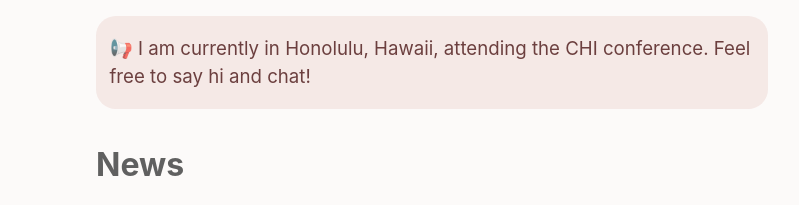
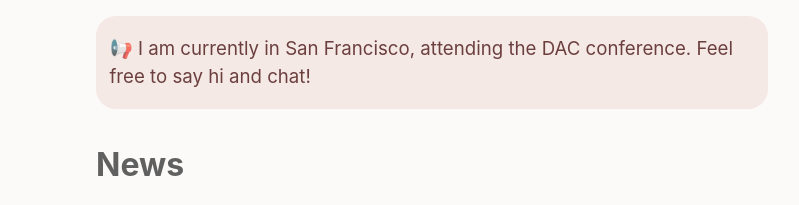
Before and after one commit to Gracellgg/Gracellgg.github.io, a plain HTML site: page index.html in a window 1280 px wide. Shown: the part 404-609 px from the top of the page, 320-1119 px from the left. Drawn offline with Linux system fonts and the light colour scheme.

Commit message:
'updates'

```diff
--- a/index.html
+++ b/index.html
@@ -81,7 +81,7 @@
     </p>
 
         <div class="announcement">
-            <p>📢 I am currently in Honolulu, Hawaii, attending the CHI conference. Feel free to say hi and chat!</p>
+            <p>📢 I am currently in San Francisco, attending the DAC conference. Feel free to say hi and chat!</p>
         </div>
 
     <p style="font-size: 24pt; margin-bottom: 0;"><b>News</b></p>
```
Also changed, not shown: images/3.jpg (deleted).
